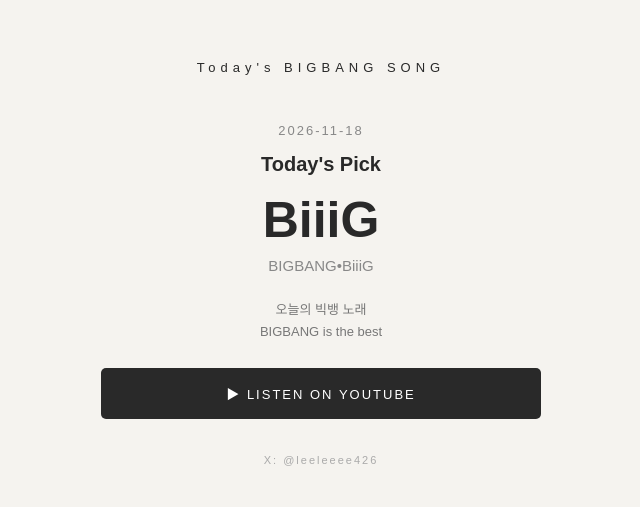
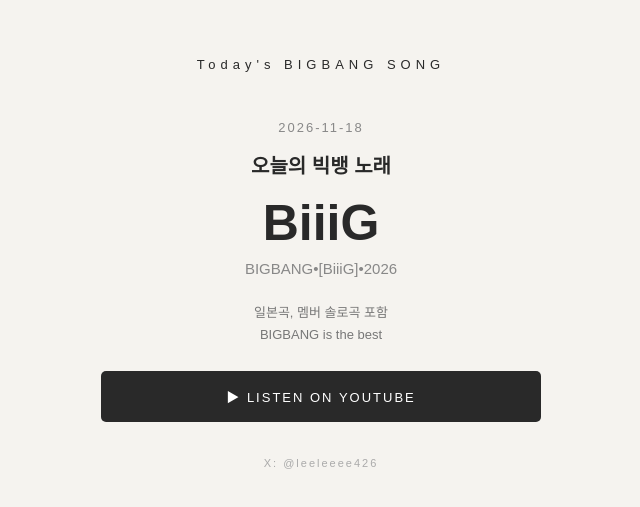
Before and after one commit to seojinh0102-oss/today-s-Bigbang-song, a plain HTML site: page index.html in a window 1280 px wide. Shown: the part 137-644 px from the top of the page, without its empty margins (319-959 px from the left). Drawn offline with Linux system fonts and the light colour scheme.

Commit message:
Update index.html

```diff
--- a/index.html
+++ b/index.html
@@ -89,14 +89,14 @@
 
   <div class="date" id="date"></div>
 
-  <h1>Today's Pick</h1>
+  <h1>오늘의 빅뱅 노래</h1>
 
   <h2 class="song-title" id="title"></h2>
 
   <div class="artist" id="artist"></div>
 
   <p class="description">
-    오늘의 빅뱅 노래<br>
+    일본곡, 멤버 솔로곡 포함<br>
     BIGBANG is the best
   </p>
 
@@ -113,17 +113,17 @@
 const songs = [
   {
     title: "BiiiG",
-    artist: "BIGBANG•BiiiG",
+    artist: "BIGBANG•[BiiiG]•2026",
     youtube: "https://youtu.be/L8ZnXgbyUuc"
   },
   {
     title: "꽃 길",
-    artist: "BIGBANG•꽃 길",
+    artist: "BIGBANG•[꽃 길]•2018",
     youtube: "https://youtu.be/VWqxvBQKwKQ"
   },
   {
     title: "봄여름가을겨울 (Still Life)",
-    artist: "BIGBANG•봄여름가을겨울 (Still Life)",
+    artist: "BIGBANG•[봄여름가을겨울 (Still Life)]•2022",
     youtube: "https://youtu.be/eN5mG_yMDiM"
   }
 ];
```
